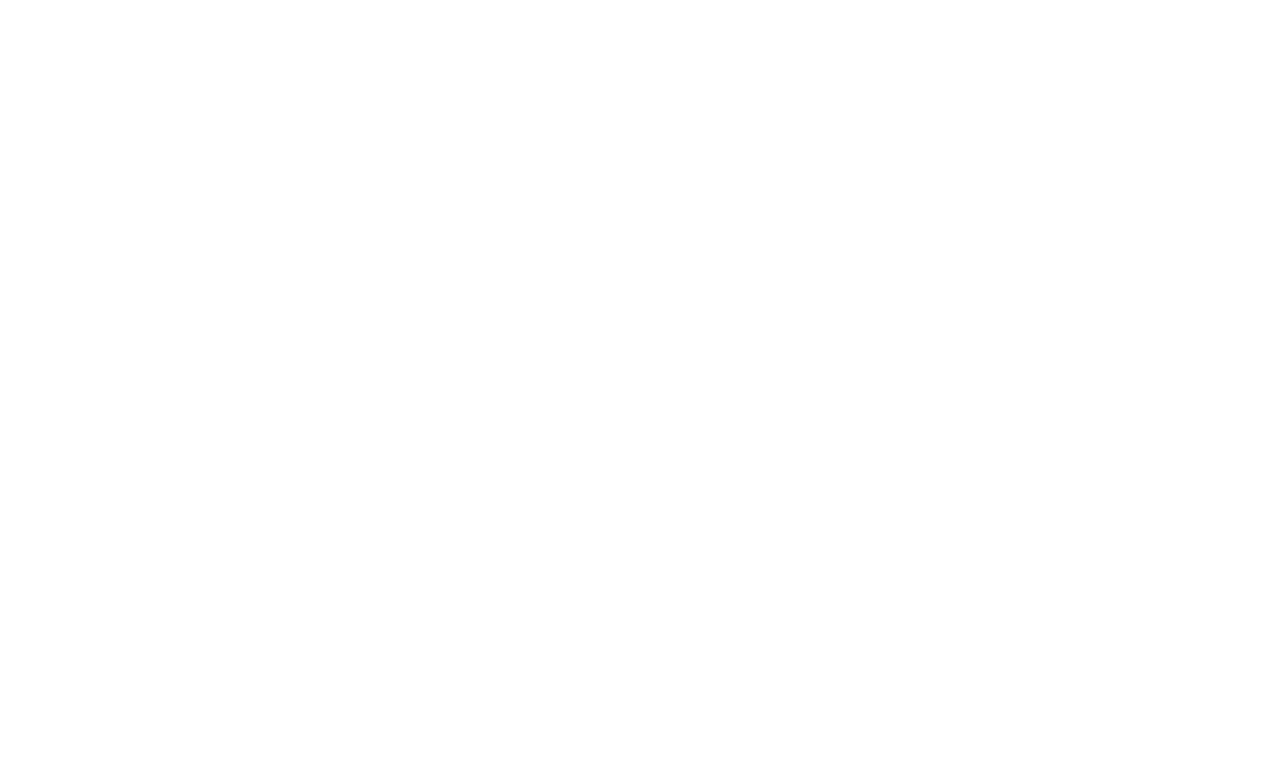
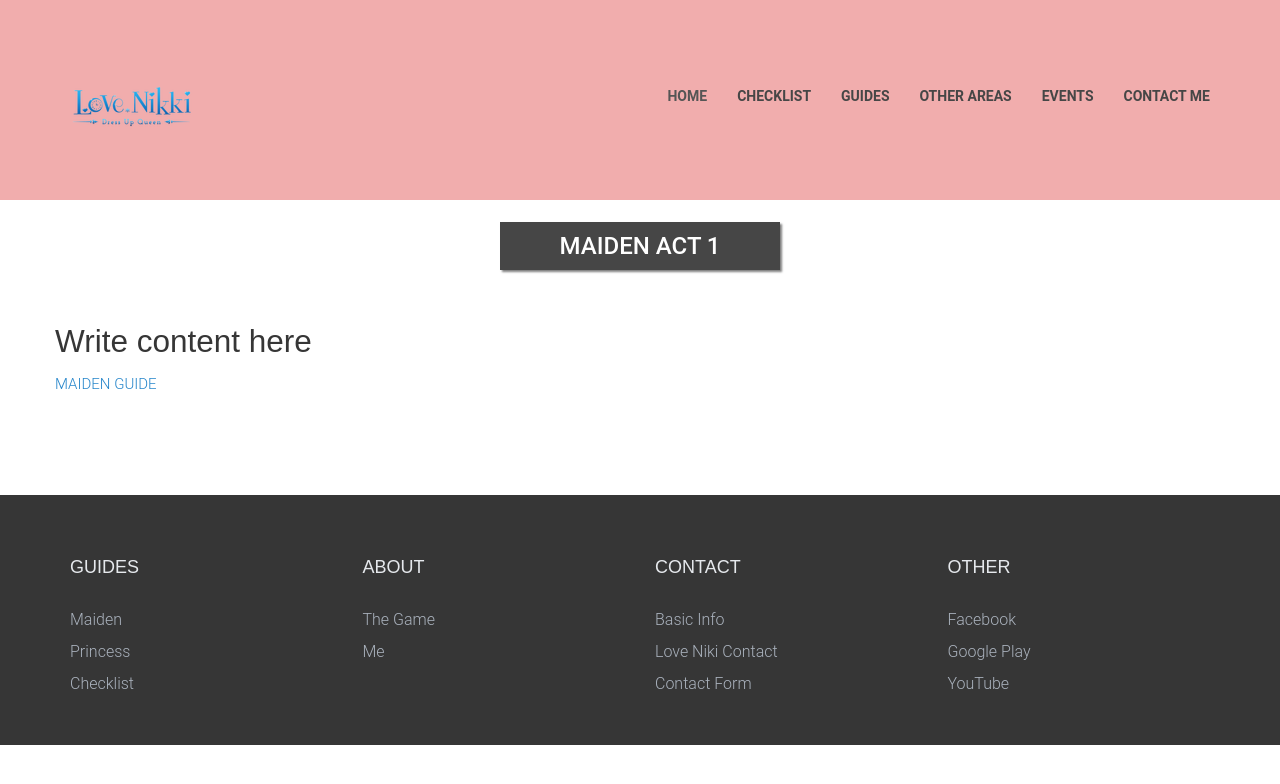
Before and after one commit to mcclaintech2011/lovenikki, a plain HTML site: page guides.html in a window 1280 px wide. Drawn offline with Linux system fonts and the light colour scheme.

Commit message:
link nav

```diff
--- a/guides.html
+++ b/guides.html
@@ -0,0 +1,165 @@
+<!doctype html>
+<!--[if lt IE 7]>      <html class="no-js lt-ie9 lt-ie8 lt-ie7" lang=""> <![endif]-->
+<!--[if IE 7]>         <html class="no-js lt-ie9 lt-ie8" lang=""> <![endif]-->
+<!--[if IE 8]>         <html class="no-js lt-ie9" lang=""> <![endif]-->
+<!--[if gt IE 8]><!--> <html class="no-js" lang=""> <!--<![endif]-->
+    <head>
+        <meta charset="utf-8">
+        <meta http-equiv="X-UA-Compatible" content="IE=edge,chrome=1">
+        <title></title>
+        <meta name="description" content="">
+        <meta name="viewport" content="width=device-width, initial-scale=1">
+        <link rel="apple-touch-icon" href="apple-touch-icon.png">
+
+        <link rel="stylesheet" href="assets/css/bootstrap.min.css">
+        <!--        <link rel="stylesheet" href="assets/css/bootstrap-theme.min.css">-->
+
+
+        <!--For Plugins external css-->
+        <link rel="stylesheet" href="assets/css/plugins.css" />
+
+        <!--Theme custom css -->
+        <link rel="stylesheet" href="assets/css/style.css">
+
+        <!--Theme Responsive css-->
+        <link rel="stylesheet" href="assets/css/responsive.css" />
+
+        <script src="assets/js/vendor/modernizr-2.8.3-respond-1.4.2.min.js"></script>
+    </head>
+    <body data-spy="scroll" data-target="#main-navbar">
+<!--[if lt IE 8]>
+<p class="browserupgrade">You are using an <strong>outdated</strong> browser. Please <a href="http://browsehappy.com/">upgrade your browser</a> to improve your experience.</p>
+<![endif]-->
+
+		<div class='preloader'><div class='loaded'>&nbsp;</div></div>
+        <div id="menubar" class="main-menu">
+            <nav class="navbar navbar-default navbar-fixed-top">
+                <div class="container">
+                    <!-- Brand and toggle get grouped for better mobile display -->
+                    <div class="navbar-header">
+                        <button type="button" class="navbar-toggle collapsed" data-toggle="collapse" data-target="#bs-example-navbar-collapse-1" aria-expanded="false">
+                            <span class="sr-only">Toggle navigation</span>
+                            <span class="icon-bar"></span>
+                            <span class="icon-bar"></span>
+                            <span class="icon-bar"></span>
+                        </button>
+                        <a class="navbar-brand" href="index.html"><img src="assets/images/lnlogo.png" alt="" /></a>
+                    </div>
+
+                    <!-- Collect the nav links, forms, and other content for toggling -->
+                    <div class="collapse navbar-collapse" id="bs-example-navbar-collapse-1">
+                        <ul class="nav navbar-nav navbar-right">
+                          <li class="active"><a href="index.html">Home<span class="sr-only">(current)</span></a></li>
+                          <li><a href="checklist.html">Checklist</a></li>
+                          <li><a href="guides.html">Guides</a></li>
+                          <li><a href="other.html">Other Areas</a></li>
+                          <li><a href="events.html">Events</a></li>
+                          <li><a href="contact.html">Contact Me</a></li>
+                        </ul>
+                    </div><!-- /.navbar-collapse -->
+                </div><!-- /.container-fluid -->
+            </nav>
+        </div>
+        <!--Guide Style-->
+        <header id="home" class="sections">
+
+        </header>
+
+        <!-- Sections -->
+        <section id="our-portfolio" class="sections">
+            <div class="container">
+
+                <div class="row">
+                    <div class="heading">
+                        <div class="title text-center arrow-right">
+                            <h4 class="">MAIDEN ACT 1</h4>
+
+                        </div>
+                    </div>
+
+                    <h3>Write content here</h3>
+                    <a href="maiden.html">MAIDEN GUIDE</a>
+
+
+        <!-- /container -->
+
+        </section>
+
+        <div class="scroll-top">
+
+            <div class="scrollup">
+                <i class="fa fa-angle-double-up"></i>
+            </div>
+
+        </div>
+
+        <!--Footer-->
+        <footer id="footer" class="footer">
+            <div class="container">
+
+                <div class="row">
+                    <div class="main-footer">
+                        <div class="col-md-3 col-sm-6 col-xs-12">
+                            <div class="footer-item">
+                                <h2>Guides</h2>
+                                <ul>
+                                    <li><a href="#">Maiden</a></li>
+                                    <li><a href="#">Princess</a></li>
+                                    <li><a href="#">Checklist</a></li>
+                                </ul>
+                            </div>
+                        </div>
+
+                        <div class="col-md-3 col-sm-6 col-xs-12">
+                            <div class="footer-item">
+                                <h2>ABOUT</h2>
+                                <ul>
+                                    <li><a href="#">The Game</a></li>
+                                    <li><a href="#">Me</a></li>
+
+                                </ul>
+                            </div>
+                        </div>
+
+
+                        <div class="col-md-3 col-sm-6 col-xs-12">
+                            <div class="footer-item">
+                                <h2>CONTACT</h2>
+                                <ul>
+                                    <li><a href="#">Basic Info</a></li>
+                                    <li><a href="#">Love Niki Contact</a></li>
+                                    <li><a href="#">Contact Form</a></li>
+
+                                </ul>
+                            </div>
+                        </div>
+
+                        <div class="col-md-3 col-sm-6 col-xs-12">
+                            <div class="footer-item">
+                                <h2>OTHER</h2>
+                                <ul>
+                                    <li><a href="#">Facebook</a></li>
+                                    <li><a href="#">Google Play</a></li>
+                                    <li><a href="#">YouTube</a></li>
+                                </ul>
+                            </div>
+                        </div>
+
+                    </div>
+
+
+                    </div>
+
+                </div>
+            </div>
+
+        </footer>
+
+
+        <script src="assets/js/vendor/jquery-1.11.2.min.js"></script>
+        <script src="assets/js/vendor/bootstrap.min.js"></script>
+
+        <script src="assets/js/plugins.js"></script>
+        <script src="assets/js/main.js"></script>
+    </body>
+</html>
```
Also changed, not shown: index.html (+6 -6 lines), maiden.html (+6 -6 lines).
